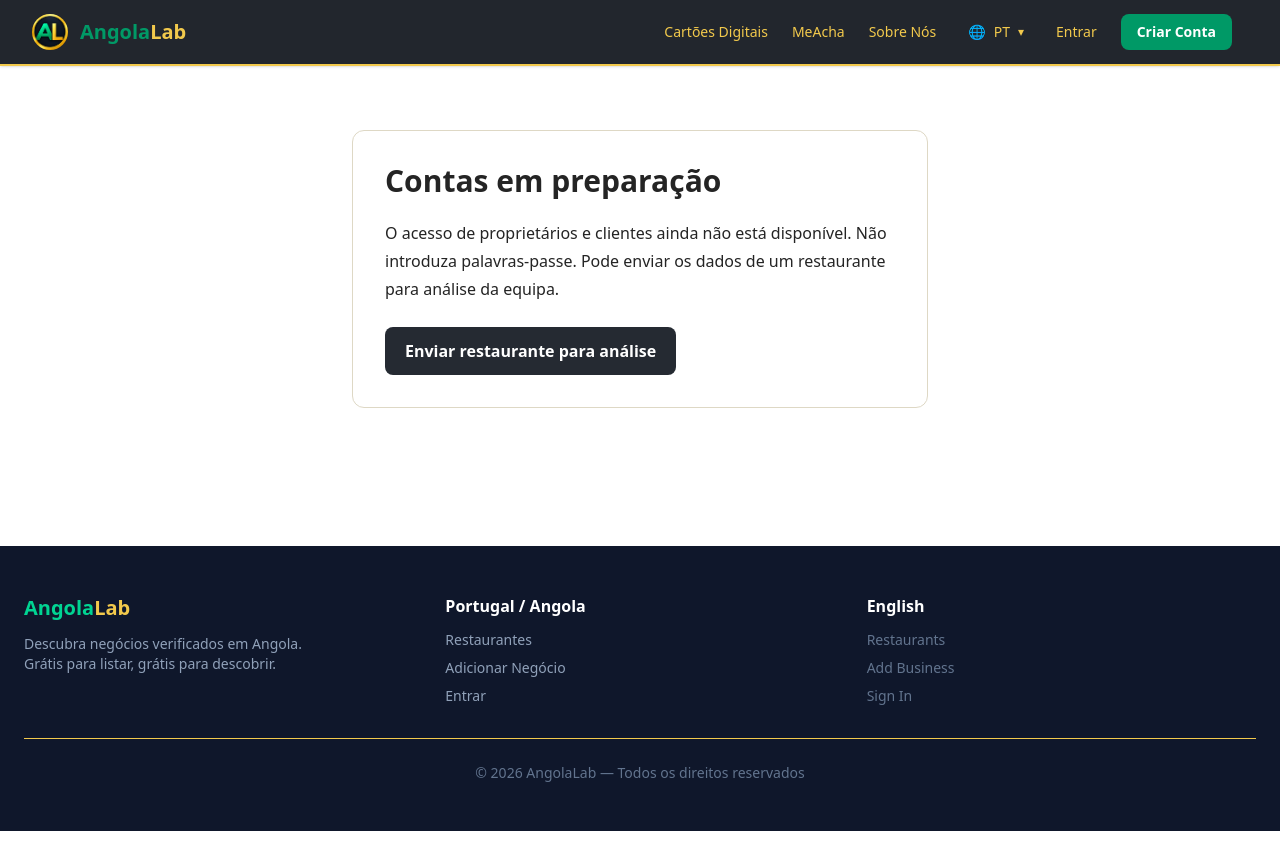
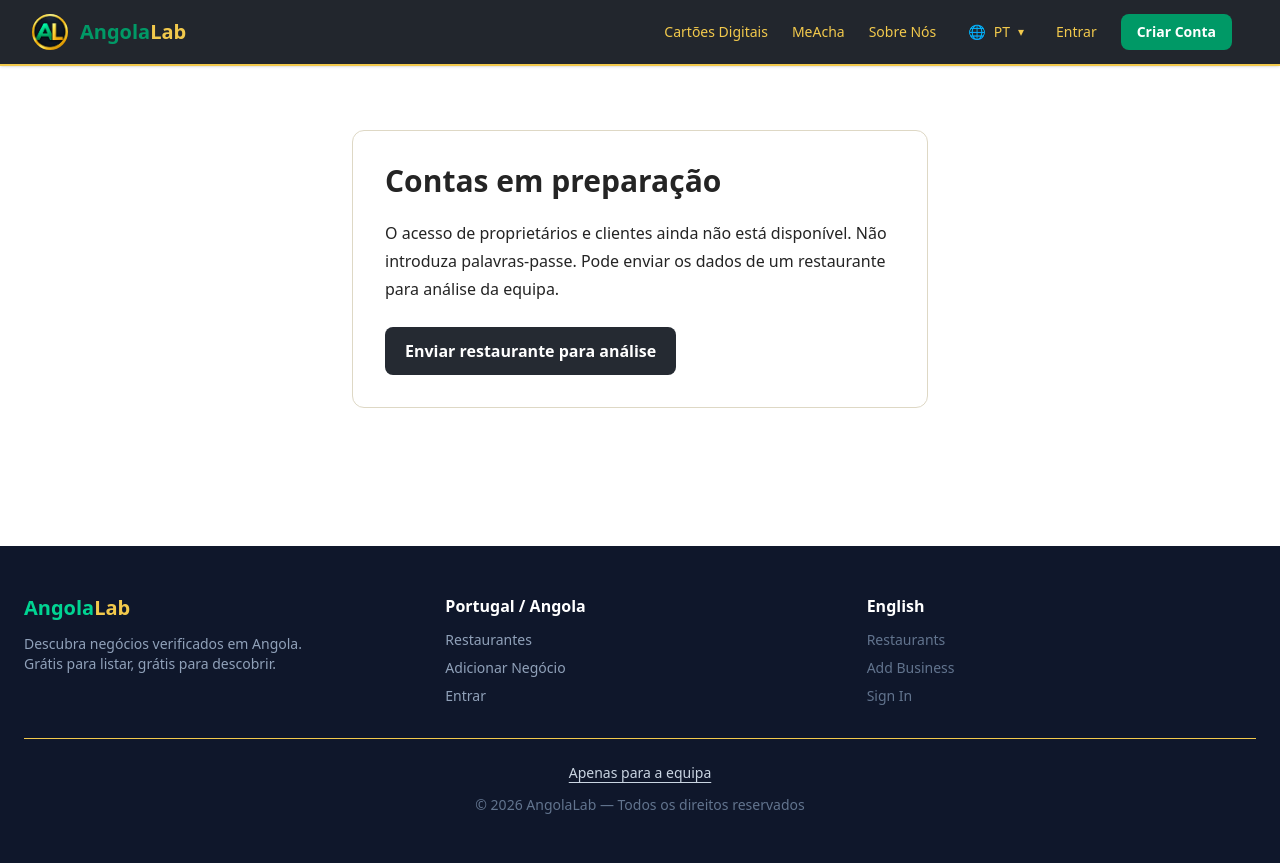
Before and after one commit to oswaldodeal/angolalab-restaurants, a Next.js app: page /pt/conta in a window 1280 px wide. Before the commit the page ends 831 px from the top, so only its background shows below. Built offline with nearby package versions, Linux system fonts and the light colour scheme; no server answers.

Commit message:
Add staff review login link to the bilingual footer

```diff
--- a/components/Footer.tsx
+++ b/components/Footer.tsx
@@ -5,8 +5,7 @@ import { usePathname } from 'next/navigation';
 
 export default function Footer() {
   const pathname = usePathname();
-  const isEnglish = pathname?.startsWith('/en');
-  const homeHref = isEnglish ? '/en' : '/pt';
+  const homeHref = pathname?.startsWith('/en') ? '/en' : '/pt';
 
   return (
     <footer className="bg-slate-900 text-white py-12 px-6">
@@ -14,13 +13,13 @@ export default function Footer() {
         <div className="grid md:grid-cols-3 gap-8">
           {/* Brand */}
           <div>
-<Link href={`${homeHref}#top`} onClick={(event) => { if (pathname === homeHref) { event.preventDefault(); window.scrollTo({ top: 0, behavior: "smooth" }); } }} className="mb-3 inline-block text-xl font-bold hover:opacity-80 focus-visible:rounded focus-visible:outline-2 focus-visible:outline-offset-4 focus-visible:outline-[#F2C94C]" aria-label={isEnglish ? "AngolaLab — Home" : "AngolaLab — Início"}>
+<Link href={`${homeHref}#top`} onClick={(event) => { if (pathname === homeHref) { event.preventDefault(); window.scrollTo({ top: 0, behavior: "smooth" }); } }} className="mb-3 inline-block text-xl font-bold hover:opacity-80 focus-visible:rounded focus-visible:outline-2 focus-visible:outline-offset-4 focus-visible:outline-[#F2C94C]" aria-label="AngolaLab — Home">
   <span className="text-emerald-400">Angola</span>
   <span className="text-[#F2C94C]">Lab</span>
 </Link>
             <p className="text-slate-400 text-sm">
-              {isEnglish ? "Discover verified businesses in Angola." : "Descubra negócios verificados em Angola."}<br />
-              {isEnglish ? "Free to list, free to discover." : "Grátis para listar, grátis para descobrir."}
+              Descubra negócios verificados em Angola.<br />
+              Grátis para listar, grátis para descobrir.
             </p>
           </div>
 
@@ -46,7 +45,10 @@ export default function Footer() {
         </div>
 
         <div className="border-t border-[#F2C94C] mt-8 pt-6 text-center text-slate-500 text-sm">
-          © {new Date().getFullYear()} AngolaLab — {isEnglish ? "All rights reserved" : "Todos os direitos reservados"}
+          <Link href="/staff/review/login" prefetch={false} className="mb-3 inline-block rounded text-slate-300 underline underline-offset-4 hover:text-white focus-visible:outline-2 focus-visible:outline-offset-4 focus-visible:outline-[#F2C94C]">
+            {homeHref === '/en' ? 'Staff only' : 'Apenas para a equipa'}
+          </Link>
+          <p>© {new Date().getFullYear()} AngolaLab — Todos os direitos reservados</p>
         </div>
       </div>
     </footer>
```
